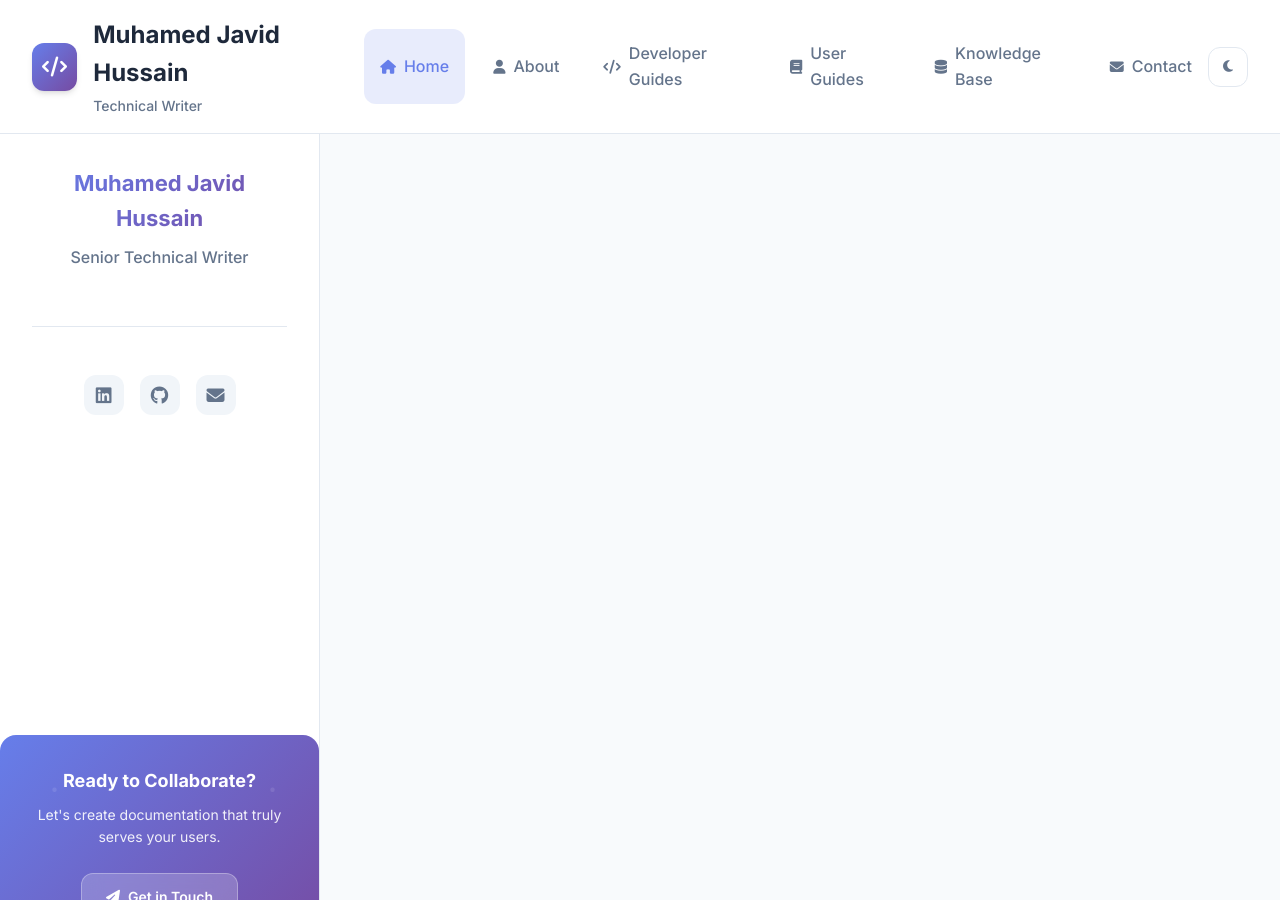
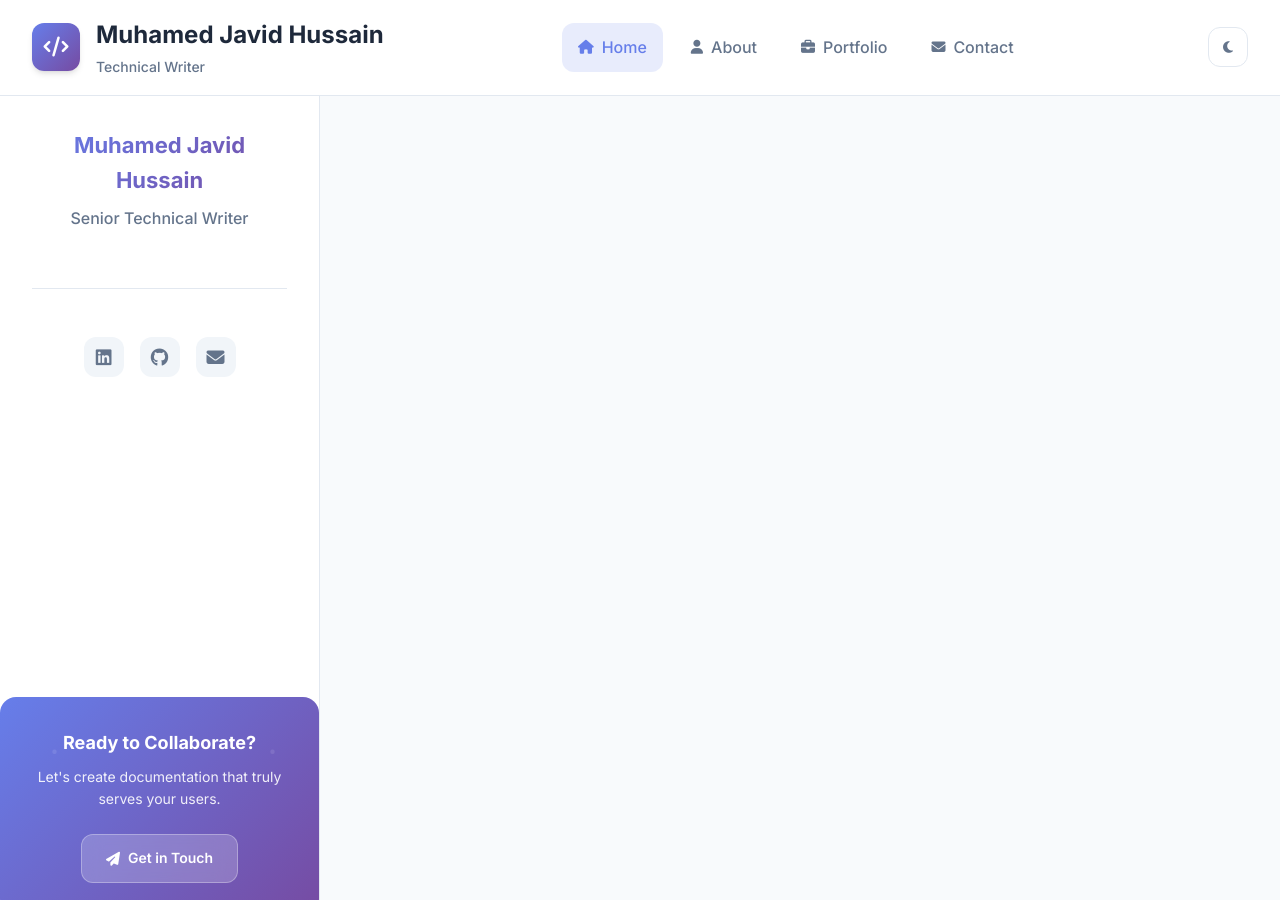
Before and after one commit to ashfaqfarook/Test, a Jekyll site: the page built from index.md, in a window 1280 px wide and 900 px high. Built offline with Jekyll 4.4.1, drawn with Linux system fonts in a browser that asks for light colours; some of the changed lines change nothing that is shown.

Commit message:
Update _config.yml

```diff
--- a/_config.yml
+++ b/_config.yml
@@ -13,7 +13,7 @@
   - jekyll-feed
   - jekyll-sitemap
 
-# Navigation structure with icons
+# Navigation structure with icons - Updated with Portfolio master menu
 navigation:
   - name: "Home"
     link: "/"
@@ -21,15 +21,18 @@
   - name: "About"
     link: "/about/"
     icon: "fas fa-user"
-  - name: "Developer Guides"
-    link: "/developer_guides/"
-    icon: "fas fa-code"
-  - name: "User Guides"
-    link: "/user-guides/"
-    icon: "fas fa-book"
-  - name: "Knowledge Base"
-    link: "/knowledge_base/"
-    icon: "fas fa-database"
+  - name: "Portfolio"
+    icon: "fas fa-briefcase"
+    submenu:
+      - name: "Developer Guides"
+        link: "/developer_guides/"
+        icon: "fas fa-code"
+      - name: "User Guides"
+        link: "/user-guides/"
+        icon: "fas fa-book"
+      - name: "Knowledge Base"
+        link: "/knowledge_base/"
+        icon: "fas fa-database"
   - name: "Contact"
     link: "/contact/"
     icon: "fas fa-envelope"
@@ -64,37 +67,6 @@
       link: "/user-guides/Configuring-the-Control-Panel-Settings/"
       description: "Administrative configuration guide"
 
-# Skills configuration
-skills:
-  documentation_types:
-    - "API Documentation"
-    - "User Guides"
-    - "Developer Docs"
-    - "Release Notes"
-    - "Knowledge Base"
-
-  technical_skills:
-    - "REST APIs"
-    - "GraphQL"
-    - "OpenAPI"
-    - "Markdown"
-    - "Git"
-    - "Jekyll"
-
-  tools_platforms:
-    - "GitBook"
-    - "Confluence"
-    - "Notion"
-    - "Figma"
-    - "Postman"
-    - "VS Code"
-
-  industries:
-    - "FinTech"
-    - "SaaS"
-    - "Enterprise"
-    - "Developer Tools"
-
 # Exclude from processing
 exclude:
   - README.md
```
